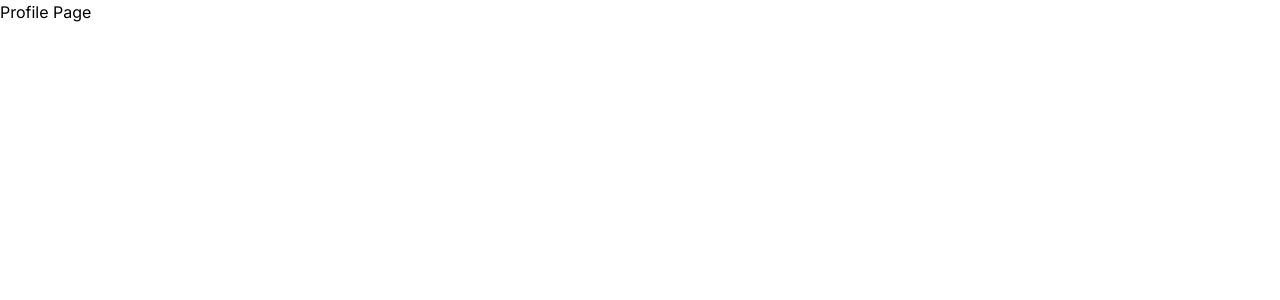
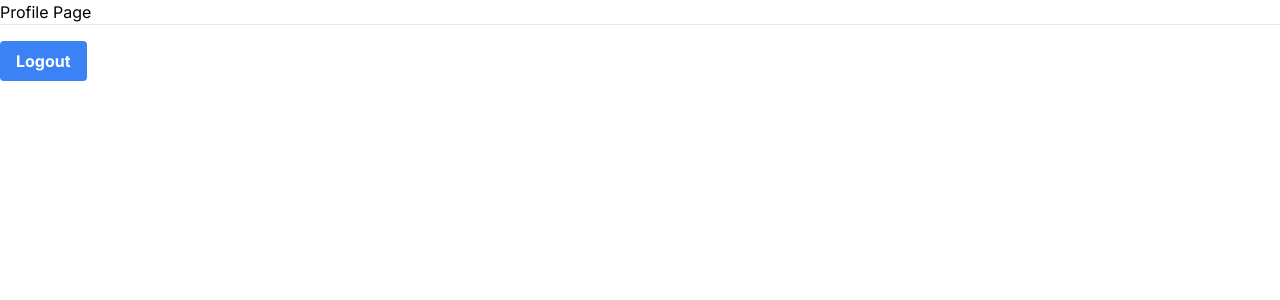
Before and after one commit to Vipulpandey007/Gossner-College, a Next.js app: page /profile in a window 1280 px wide. Shown: the top 300 px of the page. Built offline with nearby package versions, Linux system fonts and the light colour scheme.

Commit message:
logout done successfully

```diff
--- /dev/null
+++ b/src/app/api/users/logout/route.js
@@ -0,0 +1,14 @@
+import { NextResponse } from "next/server";
+
+export async function GET() {
+  try {
+    const response = NextResponse.json({
+      message: "Logout successfully",
+      success: true,
+    });
+    response.cookies.set("token", "", { httpOnly: true, expires: new Date(0) });
+    return response;
+  } catch (error) {
+    return NextResponse.json({ error: error.message }, { status: 500 });
+  }
+}
--- a/src/app/profile/page.jsx
+++ b/src/app/profile/page.jsx
@@ -1,7 +1,36 @@
+"use client";
 import React from "react";
+import axios from "axios";
+import Link from "next/link";
+import toast from "react-hot-toast";
+import { useRouter } from "next/navigation";
 
 const page = () => {
-  return <div>Profile Page</div>;
+  const router = useRouter();
+  const logout = async () => {
+    try {
+      await axios.get("/api/users/logout");
+      toast.success("Logout successful");
+      router.push("/login");
+    } catch (error) {
+      console.log(error.message);
+      toast.error(error.message);
+    }
+  };
+  return (
+    <>
+      <div>
+        Profile Page
+        <hr />
+        <button
+          onClick={logout}
+          className="bg-blue-500 hover:bg-blue-900 text-white font-bold py-2 px-4 rounded mt-4"
+        >
+          Logout
+        </button>
+      </div>
+    </>
+  );
 };
 
 export default page;
```
